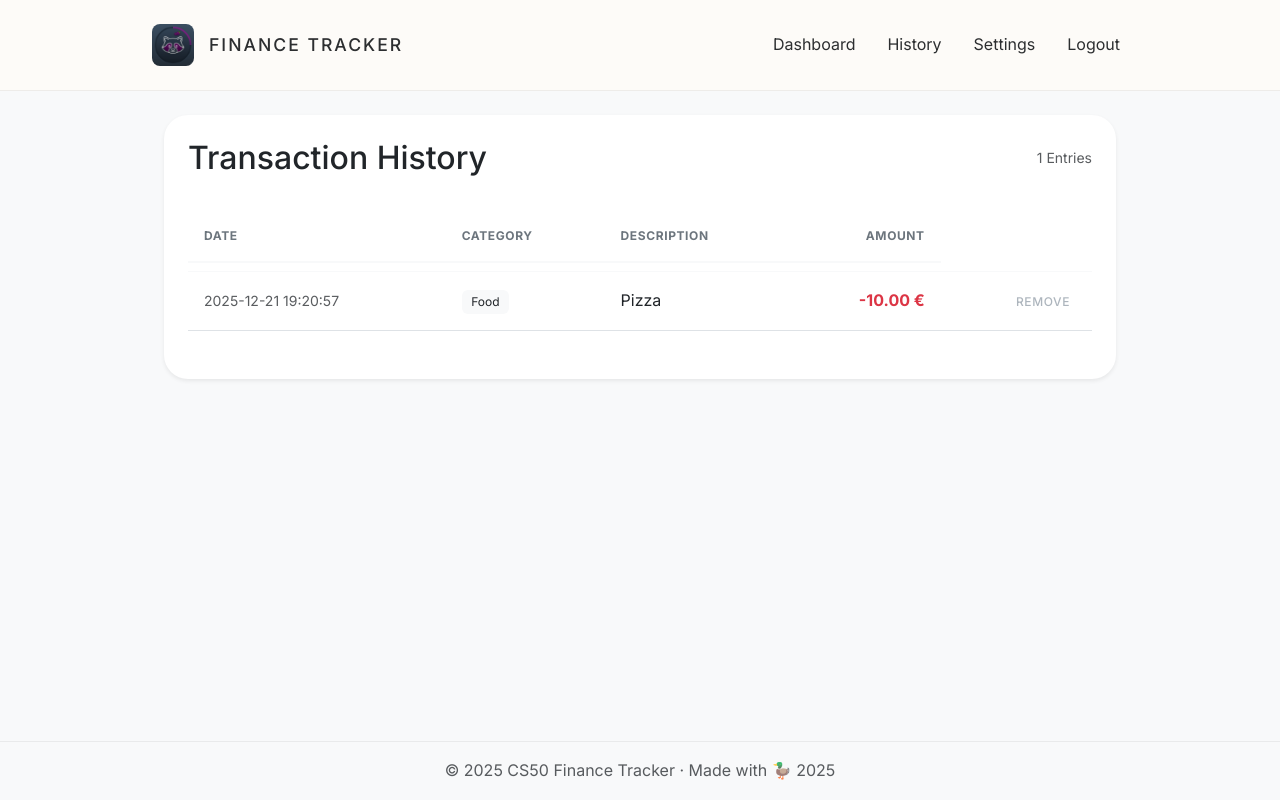
After one commit to shawarmach/cs50-finance-tracker, a Flask app: page /history in a window 1280 px wide. The commit adds this page. Run offline with Flask 3, Linux system fonts and the light colour scheme; a user stored in the database is signed in; data comes from the database, SQL or seed files in the repository; both versions use the stored data as it was after the commit.

Commit message:
Final Project: Completed app logic, history with delete function, and AI citations

```diff
--- a/app.py
+++ b/app.py
@@ -26,11 +26,9 @@ def index():
     db = get_db()
     cur = db.cursor()
 
-    # 1. Alle Transaktionen des Users holen
     cur.execute("SELECT * FROM transactions WHERE user_id = ? ORDER BY date DESC", (session["user_id"],))
     transactions = cur.fetchall()
 
-    # 2. Summen berechnen
     total_incomes = 0
     total_expenses = 0
 
@@ -69,7 +67,7 @@ def login():
             return "invalid username and/or password", 403
 
         session["user_id"] = user["id"]
-
+        session["first_name"] = user["first_name"]
         return redirect("/")
 
     else:
@@ -91,11 +89,18 @@ def register():
         hash_pw = generate_password_hash(password)
         db = get_db()
         cur = db.cursor()
-        cur.execute(
-            "INSERT INTO users (username, hash) VALUES (?, ?)",
-            (username, hash_pw)
-        )
-        db.commit()
+
+        try:
+            cur.execute(
+                "INSERT INTO users (username, hash, first_name) VALUES (?, ?, ?)",
+                (username, hash_pw, first_name)
+            )
+            db.commit()
+        except sqlite3.IntegrityError:
+            db.close()
+            return "username already exists", 400
+
+        db.close()
         return redirect("/login")
 
     return render_template("register.html")
@@ -106,7 +111,7 @@ def logout():
 
     session.clear()
 
-    return redirect("/")
+    return redirect("/login")
 
 @app.route("/change_password", methods=["GET", "POST"])
 def change_password():
@@ -158,21 +163,55 @@ def add():
         if not amount or not category:
             return "Must provide amount and category", 400
 
+        try:
+            amount_val = float(amount.replace(',', '.'))
+        except ValueError:
+            return "Invalid amount format", 400
+
+        db = get_db()
+        cur = db.cursor()
+        cur.execute(
+            "INSERT INTO transactions (user_id, amount, category, description) VALUES (?, ?, ?, ?)",
+            (session["user_id"], amount_val, category, description)
+        )
+        db.commit()
+        db.close()
+
+        return redirect("/")
+    else:
+        return render_template("add.html")
+
+@app.route("/history")
+def history():
+    if "user_id" not in session:
+        return redirect("/login")
+
+    db = get_db()
+    cur = db.cursor()
+    cur.execute("SELECT * FROM transactions WHERE user_id = ? ORDER BY date DESC", (session["user_id"],))
+    transactions = cur.fetchall()
+    db.close()
+
+    return render_template("history.html", transactions=transactions)
+
+@app.route("/delete", methods=["POST"])
+def delete():
+    if "user_id" not in session:
+        return redirect("/login")
+
+    transaction_id = request.form.get("id")
+
+    if transaction_id:
         db = get_db()
         cur = db.cursor()
 
-        cur.execute(
-            "INSERT INTO transactions (user_id, amount, category, description) VALUES (?, ?, ?, ?)",
-            (session["user_id"], amount, category, description)
-        )
+        cur.execute("DELETE FROM transactions WHERE id = ? AND user_id = ?",
+                    (transaction_id, session["user_id"]))
 
         db.commit()
         db.close()
 
-        return redirect("/")
-
-    else:
-        return render_template("add.html")
+    return redirect("/history")
 
 if __name__ == "__main__":
     app.run(debug=True)
--- a/static/css/style.css
+++ b/static/css/style.css
@@ -119,3 +119,67 @@ body {
 .duck-credit:hover .duck-emoji {
     transform: scale(1.6) rotate(-15deg);
 }
+
+.table {
+    border-collapse: separate;
+    border-spacing: 0 0.5rem;
+    /* Erzeugt einen leichten Abstand zwischen Zeilen */
+}
+
+.table thead th {
+    border-bottom: 2px solid #f8f9fa;
+    color: #6c757d;
+    font-weight: 600;
+    text-transform: uppercase;
+    font-size: 0.75rem;
+    letter-spacing: 0.05em;
+    padding: 1rem;
+}
+
+.table tbody td {
+    padding: 1rem;
+    vertical-align: middle;
+    background-color: transparent;
+    border-top: 1px solid #f8f9fa;
+}
+
+/* Badge für Kategorien */
+.badge {
+    padding: 0.5em 0.8em;
+    font-weight: 500;
+    border-radius: 6px;
+}
+
+/* Hover Effekt für Zeilen */
+.table-hover tbody tr:hover {
+    background-color: #fcfcfc;
+    transition: background-color 0.2s ease;
+}
+
+/* Farben für Beträge */
+.text-success {
+    color: #28a745 !important;
+    font-weight: 600;
+}
+
+.text-danger {
+    color: #dc3545 !important;
+    font-weight: 600;
+}
+
+.btn-remove-link {
+    background: none;
+    border: none;
+    color: #adb5bd;
+    font-size: 0.75rem;
+    text-transform: uppercase;
+    letter-spacing: 0.05em;
+    font-weight: 500;
+    cursor: pointer;
+    transition: all 0.2s ease;
+}
+
+.btn-remove-link:hover {
+    color: #000;
+    text-decoration: underline;
+}
--- /dev/null
+++ b/templates/history.html
@@ -0,0 +1,47 @@
+{% extends "layout.html" %}
+
+{% block title %}History{% endblock %}
+
+{% block main %}
+<div class="container">
+    <div class="card shadow-sm p-4">
+        <div class="d-flex justify-content-between align-items-center mb-4">
+            <h2 class="brand-text m-0">Transaction History</h2>
+            <span class="text-muted small">{{ transactions|length }} Entries</span>
+        </div>
+
+        <div class="table-responsive">
+            <table class="table">
+                <thead>
+                    <tr>
+                        <th>Date</th>
+                        <th>Category</th>
+                        <th>Description</th>
+                        <th class="text-end">Amount</th>
+                    </tr>
+                </thead>
+                <tbody>
+                    {% for row in transactions %}
+                    <tr>
+                        <td class="text-muted small">{{ row.date }}</td>
+                        <td><span class="badge bg-light text-dark fw-normal">{{ row.category }}</span></td>
+                        <td>{{ row.description if row.description else "---" }}</td>
+                        <td class="text-end fw-bold {{ 'text-success' if row.amount > 0 else 'text-danger' }}">
+                            {{ "%.2f"|format(row.amount) }} €
+                        </td>
+                        <td class="text-end">
+                            <form action="/delete" method="post" style="display:inline;">
+                                <input type="hidden" name="id" value="{{ row.id }}">
+                                <button type="submit" class="btn-remove-link" onclick="return confirm('Remove entry?')">
+                                    Remove
+                                </button>
+                            </form>
+                        </td>
+                    </tr>
+                    {% endfor %}
+                </tbody>
+            </table>
+        </div>
+    </div>
+</div>
+{% endblock %}
--- a/templates/index.html
+++ b/templates/index.html
@@ -6,7 +6,7 @@
 <div class="container">
     <div class="row mb-4">
         <div class="col-12">
-            <h1 class="brand-text text-dark">Welcome back, {{ session.user_name if session.user_name else 'Dennis' }}
+            <h1 class="brand-text text-dark">Welcome back, {{ session.first_name }}!
             </h1>
         </div>
     </div>
--- a/templates/layout.html
+++ b/templates/layout.html
@@ -22,6 +22,7 @@
             <div class="navbar-nav ms-auto">
                 {% if session.user_id %}
                 <a class="nav-link" href="/">Dashboard</a>
+                <a class="nav-link" href="/history">History</a>
                 <a class="nav-link" href="/change_password">Settings</a>
                 <a class="nav-link" href="/logout">Logout</a>
                 {% else %}
```
Also changed, not shown: README.md, finance.db.
